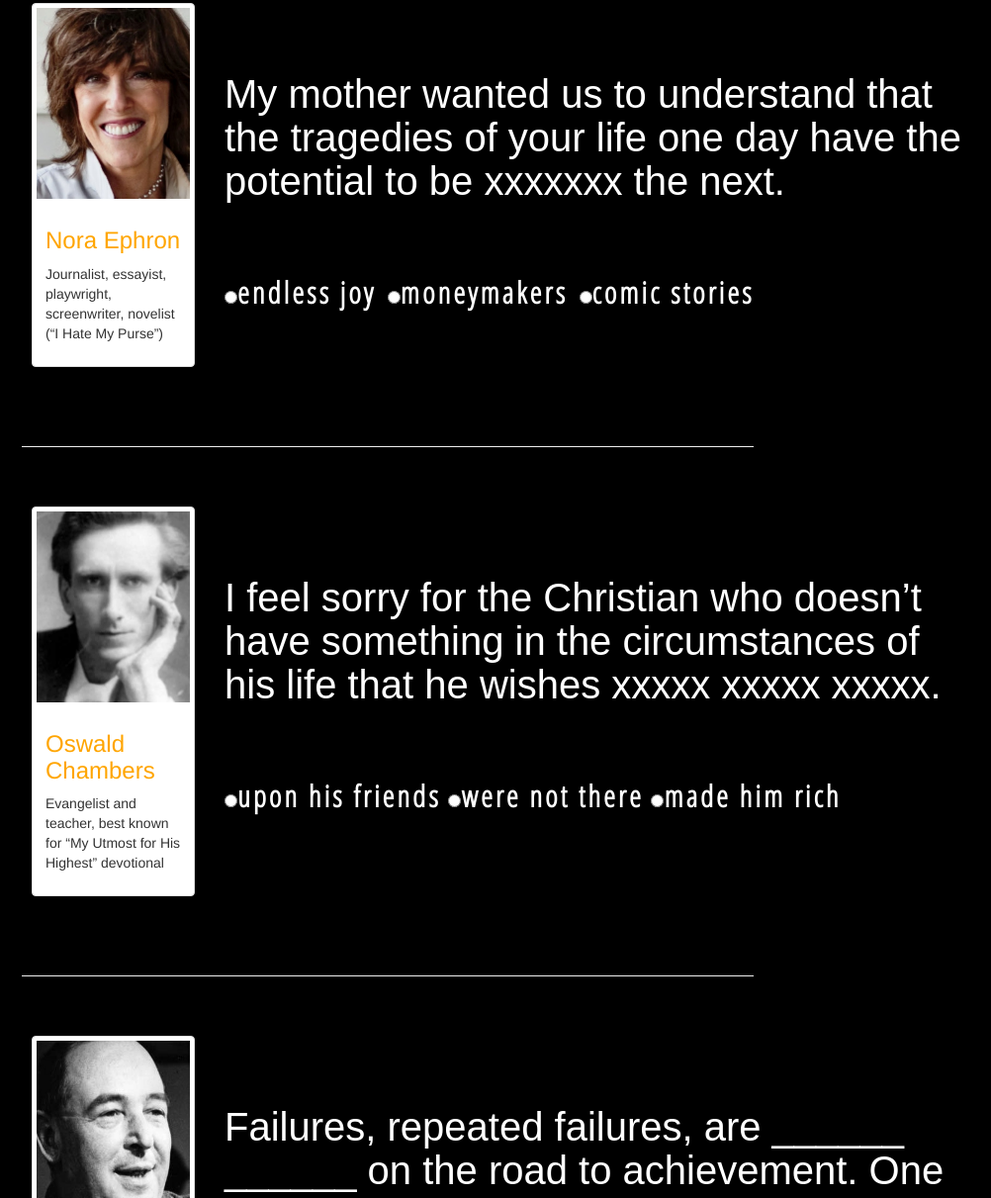
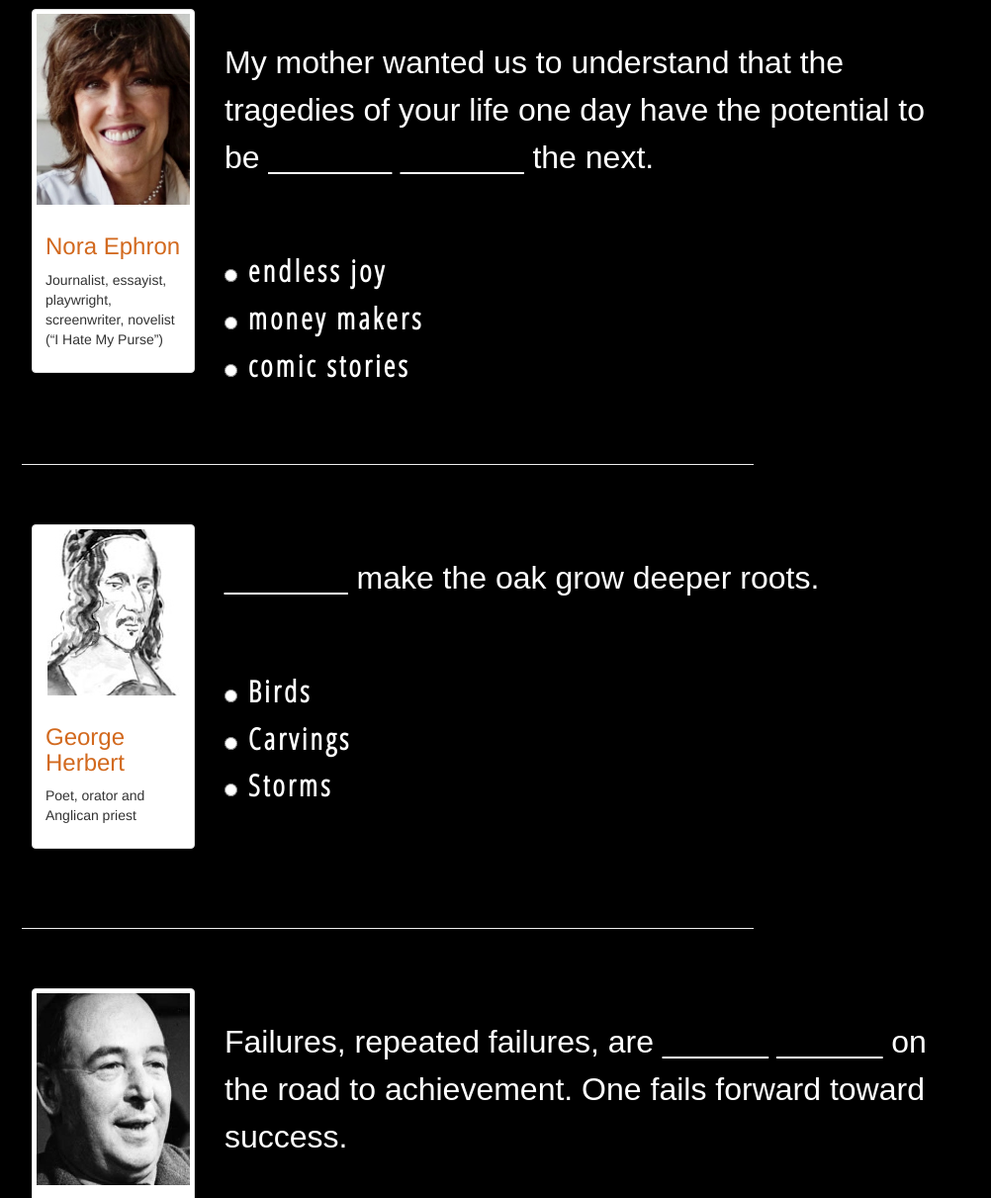
Before and after one commit to LeslieMoses/TriviaGame, a plain HTML site: page index.html in a window 1280 px wide. Shown: the part 1589-2800 px from the top of the page at 99% size, without its empty margins (248-1250 px from the left). Drawn offline with nearby package versions, Linux system fonts and the light colour scheme; a web font is replaced by a local one.

Commit message:
trivia 0228 1115a

```diff
--- a/index.html
+++ b/index.html
@@ -42,7 +42,7 @@ body {
 
 	font-family: 'Cinzel', serif;
 	font-size: 40px;
-	color: orange;
+	color: chocolate;
 
 }
 
@@ -63,8 +63,9 @@ body {
 .quote{
 	font-family: 'Bad Script', cursive;
 	font-family: 'Raleway', sans-serif;
-		font-size: 40px;
+		font-size: 32px;
 	color: white;
+	line-height: 48px;
 }
 
 .row {
@@ -77,7 +78,7 @@ hr{
 }
 
 h3 {
-	color: orange;
+	color: chocolate;
 }
 
 
@@ -90,7 +91,7 @@ font-family: 'Bad Script', cursive;
 		  <h1 id="jumbo">Write this way...</h1>
 		  <p id="jimbo">The struggle may be real--and<strong> real good</strong></p>
 		  <hr>
-		  <p>Quickly complete the quotes of 7 writers who found good from pain. <br>You’ve got 30 seconds—<strong>Go!</strong><br><br><a class="btn btn-warning btn-lg pull-right" href="#" role="button">&nbsp;&nbsp;&nbsp;&nbsp;&nbsp;&nbsp;&nbsp;&nbsp;&nbsp;&nbsp;Start game&nbsp;&nbsp;&nbsp;&nbsp;&nbsp;&nbsp;&nbsp;&nbsp;&nbsp;&nbsp;</a></p>
+		  <p>Complete quotes of 7 writers who found good from pain. <br>You’ve got 30 seconds—<strong>Go!</strong><br><br><a class="btn btn-warning btn-lg pull-right" href="#" role="button">&nbsp;&nbsp;&nbsp;&nbsp;&nbsp;&nbsp;&nbsp;&nbsp;&nbsp;&nbsp;Start game&nbsp;&nbsp;&nbsp;&nbsp;&nbsp;&nbsp;&nbsp;&nbsp;&nbsp;&nbsp;</a></p>
 		</div>
 
 	<!-- tsEliot -->
@@ -111,14 +112,12 @@ font-family: 'Bad Script', cursive;
 		      </div>
 		    </div>
 		  </div>
-		   <br>
-		  <br>
 		  <div class="panel-heading col-sm-6 col-lg-8"><h1 class="quote"> Anxiety is the hand maiden of __________ </h1><br>
 		  <br>
 		  <br>
-		  <label class="choice"><input  type="radio">creativity </label>
-		  &nbsp;&nbsp;<label class="choice"><input type="radio">hunger </label>
-		  &nbsp;&nbsp;<label class="choice"><input type="radio">newness </label>
+		  <label class="choice"><input  type="radio">&nbsp;creativity </label><br>
+		<label class="choice"><input type="radio">&nbsp;hunger </label><br>
+		 <label class="choice"><input type="radio">&nbsp;newness </label>
 		</div>
 		   <div class="col-sm-6 col-lg-2">
 		   </div>
@@ -139,21 +138,20 @@ font-family: 'Bad Script', cursive;
 		   </div>
 		    <div class="col-sm-3 col-lg-2">
 		    <div class="thumbnail">
-		      <img src="assets/images/matheson.jpg" style=width:150px; alt="...">
+		      <img src="assets/images/matheson.jpg" style="width:100%"; alt="...">
 		      <div class="caption">
 		        <h3>George Matheson</h3>
 		        <p>Scottish minister and hymn writer (“O Love That Will Not Let Me Go”)</p>
 		      </div>
 		    </div>
 		  </div>
-		   <br>
-		  <br>
-		  <div class="panel-heading col-sm-6 col-lg-8"><h1 class="quote">Do not say that the darkness of the prison has xxxxxxxx you, for your shackles are wings—wings of flight into the heart and soul of humanity.</h1><br>
+
+		  <div class="panel-heading col-sm-6 col-lg-8"><h1 class="quote">Do not say that the darkness of the prison has _______  you, for your shackles are wings—wings of flight into the heart and soul of humanity.</h1><br>
 		  <br>
 		  <br>
-		  <label class="choice"><input  type="radio">shackled </label>
-		  &nbsp;<label class="choice"><input type="radio">killed</label>
-		  &nbsp;<label class="choice"><input type="radio">emptied</label>
+		  <label class="choice"><input  type="radio">&nbsp;shackled </label><br>
+		  <label class="choice"><input type="radio">&nbsp;wasted</label><br>
+		  <label class="choice"><input type="radio">&nbsp;emptied</label>
 		</div>
 		   <div class="col-sm-6 col-lg-2">
 		   </div>
@@ -183,14 +181,13 @@ font-family: 'Bad Script', cursive;
 		      </div>
 		    </div>
 		  </div>
-		   <br>
-		  <br>
-		  <div class="panel-heading col-sm-6 col-lg-8"><h1 class="quote"> My mother wanted us to understand that the tragedies of your life one day have the potential to be xxxxxxx the next. </h1><br>
+
+		  <div class="panel-heading col-sm-6 col-lg-8"><h1 class="quote"> My mother wanted us to understand that the tragedies of your life one day have the potential to be _______ _______  the next. </h1><br>
 		  <br>
 		  <br>
-		  <label class="choice"><input  type="radio">endless joy </label>
-		  &nbsp;&nbsp;<label class="choice"><input type="radio">moneymakers </label>
-		  &nbsp;&nbsp;<label class="choice"><input type="radio">comic stories </label>
+		  <label class="choice"><input  type="radio">&nbsp;endless joy </label><br>
+		  <label class="choice"><input type="radio">&nbsp;money makers </label><br>
+		  <label class="choice"><input type="radio">&nbsp;comic stories </label>
 		</div>
 		   <div class="col-sm-6 col-lg-2">
 		   </div>
@@ -210,21 +207,20 @@ font-family: 'Bad Script', cursive;
 		   </div>
 		    <div class="col-sm-3 col-lg-2">
 		    <div class="thumbnail">
-		      <img src="assets/images/chambers.jpg" alt="...">
+		      <img src="assets/images/herbert.jpg" alt="...">
 		      <div class="caption">
-		        <h3>Oswald Chambers</h3>
-		        <p>Evangelist and teacher, best known for “My Utmost for His Highest” devotional</p>
+		        <h3>George Herbert</h3>
+		        <p>Poet, orator and Anglican priest</p>
 		      </div>
 		    </div>
 		  </div>
-		   <br>
-		  <br>
-		  <div class="panel-heading col-sm-6 col-lg-8"><h1 class="quote"> I feel sorry for the Christian who doesn’t have something in the circumstances of his life that he wishes xxxxx xxxxx xxxxx. </h1><br>
+
+		  <div class="panel-heading col-sm-6 col-lg-8"><h1 class="quote"> _______ make the oak grow deeper roots.</h1><br>
 		  <br>
 		  <br>
-		  <label class="choice"><input  type="radio">upon his friends </label>
-		  &nbsp;<label class="choice"><input type="radio">were not there</label>
-		  &nbsp;<label class="choice"><input type="radio">made him rich </label>
+		  <label class="choice"><input  type="radio">&nbsp;Birds </label><br>
+		  <label class="choice"><input type="radio">&nbsp;Carvings</label><br>
+		  <label class="choice"><input type="radio">&nbsp;Storms </label>
 		</div>
 		   <div class="col-sm-6 col-lg-2">
 		   </div>
@@ -250,14 +246,13 @@ font-family: 'Bad Script', cursive;
 		      </div>
 		    </div>
 		  </div>
-		   <br>
-		  <br>
+
 		  <div class="panel-heading col-sm-6 col-lg-8"><h1 class="quote"> Failures, repeated failures, are ______ ______ on the road to achievement. One fails forward toward success.</h1><br>
 		  <br>
 		  <br>
-		  <label class="choice"><input  type="radio">stumbling blocks</label>
-		  &nbsp;<label class="choice"><input type="radio">finger posts</label>
-		  &nbsp;<label class="choice"><input type="radio">sure steps</label>
+		  <label class="choice"><input  type="radio">&nbsp;stumbling blocks</label><br>
+		  <label class="choice"><input type="radio">&nbsp;finger posts</label><br>
+		  <label class="choice"><input type="radio">&nbsp;sure steps</label>
 		</div>
 		   <div class="col-sm-6 col-lg-2">
 		   </div>
@@ -285,14 +280,13 @@ font-family: 'Bad Script', cursive;
 		      </div>
 		    </div>
 		  </div>
-		   <br>
-		  <br>
-		  <div class="panel-heading col-sm-6 col-lg-8"><h1 class="quote"> It's xxxxx that gives us inspiration. It's not fullness.</h1><br>
+
+		  <div class="panel-heading col-sm-6 col-lg-8"><h1 class="quote"> It's ______ that gives us inspiration. It's not fullness.</h1><br>
 		  <br>
 		  <br>
-		  <label class="choice"><input  type="radio">desire</label>
-		  &nbsp;<label class="choice"><input type="radio">lack</label>
-		  &nbsp;<label class="choice"><input type="radio">work</label>
+		  <label class="choice"><input  type="radio">&nbsp;desire</label><br>
+		 <label class="choice"><input type="radio">&nbsp;lack</label><br>
+		<label class="choice"><input type="radio">&nbsp;work</label>
 		</div>
 		   <div class="col-sm-6 col-lg-2">
 		   </div>
@@ -320,14 +314,13 @@ font-family: 'Bad Script', cursive;
 		      </div>
 		    </div>
 		  </div>
-		   <br>
-		  <br>
-		  <div class="panel-heading col-sm-6 col-lg-8"><h1 class="quote"> Genius is more often found in a xxxxxxxx than in a whole one.</h1><br>
+
+		  <div class="panel-heading col-sm-6 col-lg-8"><h1 class="quote"> Genius is more often found in a _______ _______  than in a whole one.</h1><br>
 		  <br>
 		  <br>
-		  <label class="choice"><input  type="radio">cracked pot</label>
-		  &nbsp;<label class="choice"><input type="radio">fractured relationship</label>
-		  &nbsp;<label class="choice"><input type="radio">grieving heart</label>
+		  <label class="choice"><input  type="radio">&nbsp;cracked pot</label><br>
+		  <label class="choice"><input type="radio">&nbsp;fractured friend</label><br>
+		  <label class="choice"><input type="radio">&nbsp;grieving heart</label>
 		</div>
 		   <div class="col-sm-6 col-lg-2">
 		   </div>
@@ -337,11 +330,29 @@ font-family: 'Bad Script', cursive;
 
 
 
-<script type="text/javascript" src="https://code.jquery.com/jquery-2.2.0.js"></script>
-    <!-- Script -->
-    <script type="text/javascript">
+
+    <!-- jQuery -->
+    <script type="text/javascript" src="https://code.jquery.com/jquery-2.2.0.js"></script>
+
+    <!-- IS THIS CORRECT?????????????????????????????????????? -->
+
+    <script type="text/javascript" src="assets/javascript/app.js">
+    $(document).ready(function(){
 
 
+
+
+
+
+
+
+
+
+
+
+
+
+});
     </script>
 
 </body>
```
Also changed, not shown: assets/images/herbert.jpg (added), 2 other files.
